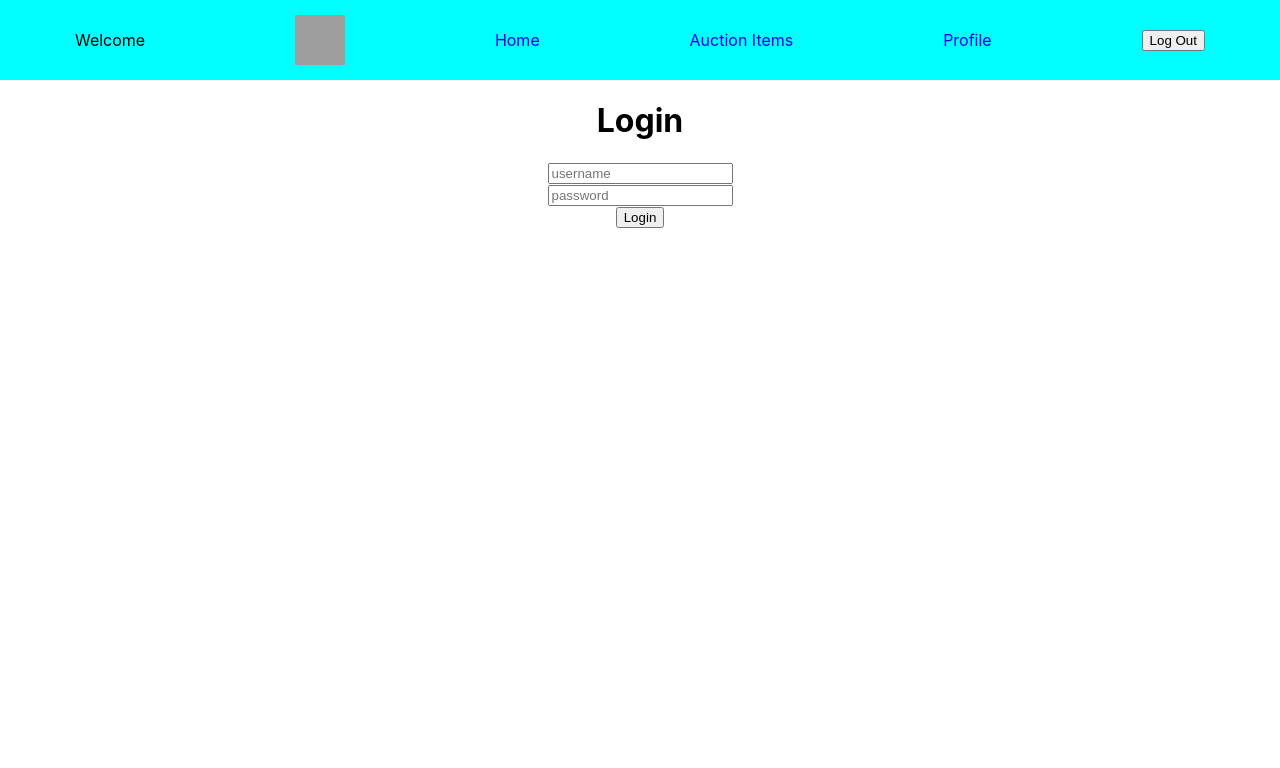
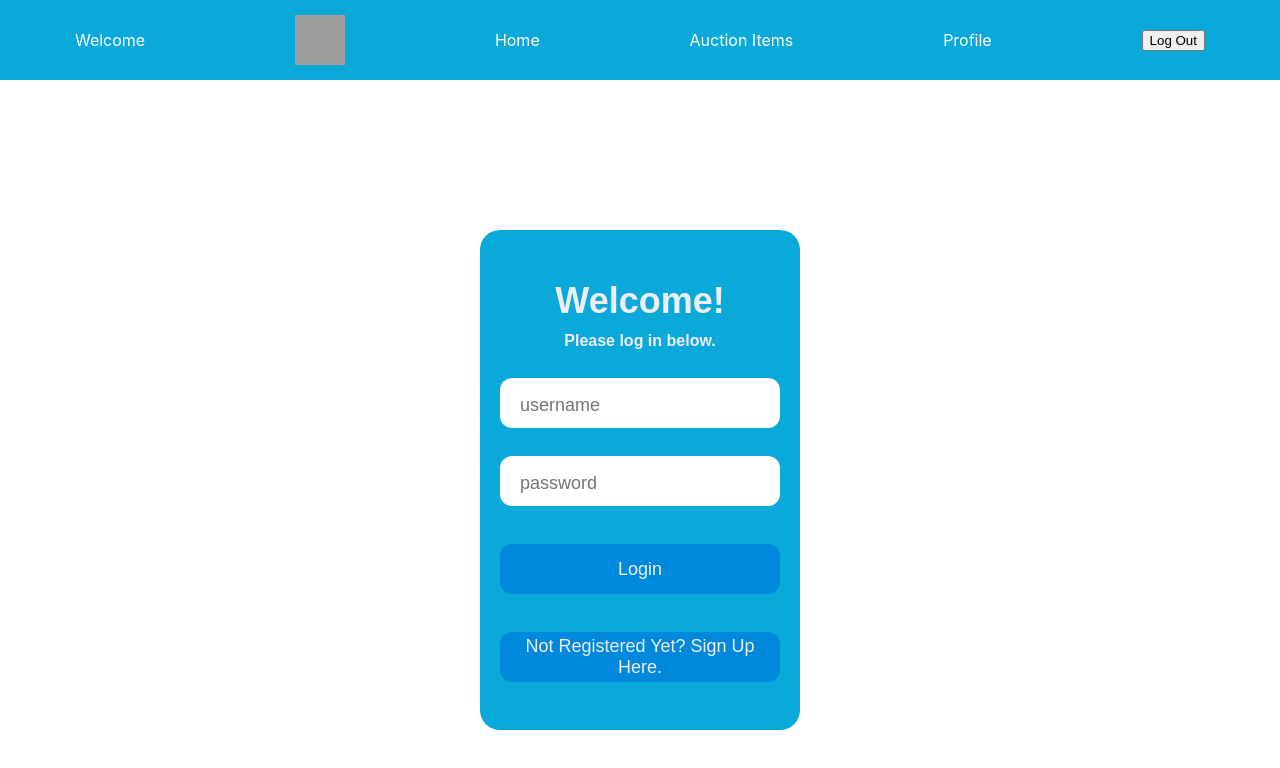
Before and after one commit to alexcampo5/BGC-Auction-House, a React (Create React App) app in the folder client/: page /login in a window 1280 px wide. Shown: the top 768 px of the page. Built offline with nearby package versions, Linux system fonts and the light colour scheme; no server answers; grey boxes are pictures that could not be loaded.

Commit message:
styling updates to login form

```diff
--- a/client/src/App.css
+++ b/client/src/App.css
@@ -7,11 +7,16 @@ a{
 }
 
 .navbar{
-  background-color: aqua;
+  background-color: #0ba9d9;
   display: flex;
   justify-content: space-around;
   height: 10vh;
   align-items: center;
+  color: white;
+}
+
+.navbar > a{
+  color: white;
 }
 
 .par-logo-nav{
@@ -28,7 +33,7 @@ a{
 }
 
 .all-listings-card{
-  background-color: aqua;
+  background-color: #0ba9d9;
   border-radius: 10%;
   width: 30vw;
   height: 40vh;
@@ -75,3 +80,132 @@ a{
   right: 0;
   top: 0;
 }
+
+/* Form Design*/
+/* Idea Pulled from the following website: https://freefrontend.com/css-forms/*/
+
+.login {
+  align-items: center;
+  display: flex;
+  justify-content: center;
+  height: 100vh;
+  flex-direction: column;
+}
+
+.login-form {
+  background-color: #0ba9d9;
+  border-radius: 20px;
+  box-sizing: border-box;
+  height: 500px;
+  padding: 20px;
+  width: 320px;
+}
+
+.title {
+  color: #eee;
+  font-family: sans-serif;
+  font-size: 36px;
+  font-weight: 600;
+  margin-top: 30px;
+}
+
+.subtitle {
+  color: #eee;
+  font-family: sans-serif;
+  font-size: 16px;
+  font-weight: 600;
+  margin-top: 10px;
+}
+
+.input-container {
+  height: 50px;
+  position: relative;
+  width: 100%;
+  margin-top: 10%;
+}
+
+.ic1 {
+  margin-top: 40px;
+}
+
+.ic2 {
+  margin-top: 30px;
+}
+
+.input {
+  background-color: white;
+  border-radius: 12px;
+  border: 0;
+  box-sizing: border-box;
+  color: black;
+  font-size: 18px;
+  height: 100%;
+  outline: 0;
+  padding: 4px 20px 0;
+  width: 100%;
+}
+
+.cut {
+  background-color: #15172b;
+  border-radius: 10px;
+  height: 20px;
+  left: 20px;
+  position: absolute;
+  top: -20px;
+  transform: translateY(0);
+  transition: transform 200ms;
+  width: 76px;
+}
+
+.cut-short {
+  width: 50px;
+}
+
+.input:focus ~ .cut,
+.input:not(:placeholder-shown) ~ .cut {
+  transform: translateY(8px);
+}
+
+/* .placeholder {
+  color: #65657b;
+  font-family: sans-serif;
+  left: 20px;
+  line-height: 14px;
+  pointer-events: none;
+  position: absolute;
+  transform-origin: 0 50%;
+  transition: transform 200ms, color 200ms;
+  top: 20px;
+} */
+
+.input:focus ~ .placeholder,
+.input:not(:placeholder-shown) ~ .placeholder {
+  transform: translateY(-30px) translateX(10px) scale(0.75);
+}
+
+.input:not(:placeholder-shown) ~ .placeholder {
+  color: #808097;
+}
+
+.input:focus ~ .placeholder {
+  color: #dc2f55;
+}
+
+.submit {
+  background-color: #08d;
+  border-radius: 12px;
+  border: 0;
+  box-sizing: border-box;
+  color: #eee;
+  cursor: pointer;
+  font-size: 18px;
+  height: 50px;
+  margin-top: 38px;
+  outline: 0;
+  text-align: center;
+  width: 100%;
+}
+
+.submit:active {
+  background-color: #06b;
+}
--- a/client/src/components/Login.tsx
+++ b/client/src/components/Login.tsx
@@ -62,17 +62,25 @@ const Login = ({allUsers, currentUser, setCurrentUser}: LoginProps) => {
   const handleChange = (e: React.ChangeEvent<HTMLInputElement>) => {
     setFormValues({ ...formValues, [e.target.name]: e.target.value })
   }
+
+  const navSignUp = () => {
+    navigate('/signup')
+  }
+
+
   return (
-  <div>
-    <h1>Login</h1>
-    <form onSubmit={handleLoginSubmit}>
-      <div>
-        <input type='text' onChange={handleChange} name='username' placeholder='username' value={formValues.username} required/>
+  <div className='login'>
+    <form onSubmit={handleLoginSubmit} className='login-form'>
+      <div className='title'>Welcome!</div>
+      <div className='subtitle'>Please log in below.</div>
+      <div className='input-container'>
+        <input className= 'input' type='text' onChange={handleChange} name='username' placeholder='username' value={formValues.username} required/>
       </div>
-      <div>
-        <input type='password' onChange={handleChange} name='password' placeholder='password' value={formValues.password} required/>
+      <div className='input-container'>
+        <input className='input' type='password' onChange={handleChange} name='password' placeholder='password' value={formValues.password} required/>
       </div>
-      <button>Login</button>
+      <button className='submit'>Login</button>
+      <button className='submit' onClick={navSignUp}>Not Registered Yet? Sign Up Here.</button>
     </form>
   </div>
 )
```
